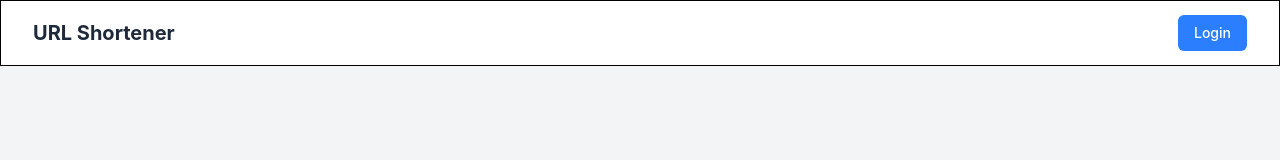
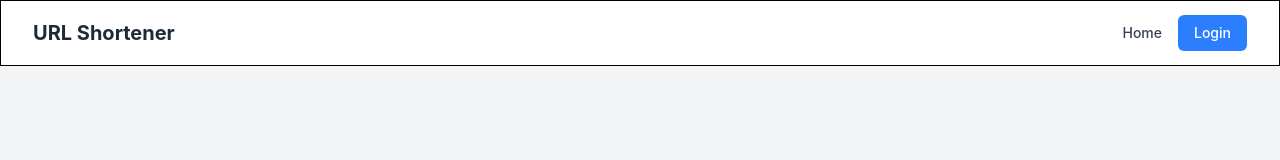
Before and after one commit to KhushiAgg3404/URL-SHORTNER, a React app in the folder FRONTEND/: page / in a window 1280 px wide. Shown: the top 160 px of the page. Built offline with nearby package versions, Linux system fonts and the light colour scheme; the HTML template or start-up script is replaced by a standard one.

Commit message:
Update NavBar.jsx

```diff
--- a/FRONTEND/src/components/NavBar.jsx
+++ b/FRONTEND/src/components/NavBar.jsx
@@ -13,8 +13,15 @@ const Navbar = () => {
             </Link>
           </div>
 
-          {/* Right side - Login Button */}
-          <div className="flex items-center">
+          {/* Right side - Navigation Buttons */}
+          <div className="flex items-center gap-4">
+            <Link
+              to="/"
+              className="text-gray-700 hover:text-blue-500 text-sm font-medium"
+            >
+              Home
+            </Link>
+
             <Link
               to="/auth"
               className="bg-blue-500 hover:bg-blue-600 text-white px-4 py-2 rounded-md text-sm font-medium"
```
